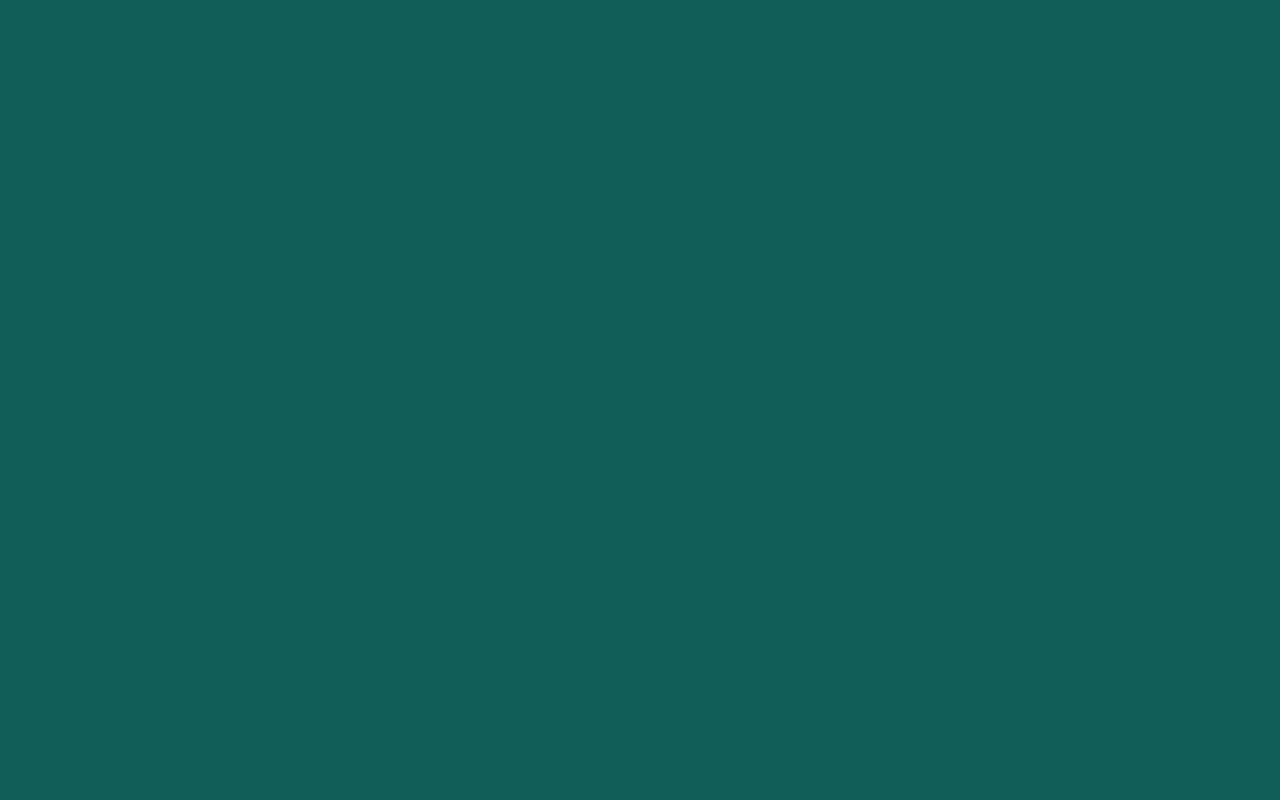
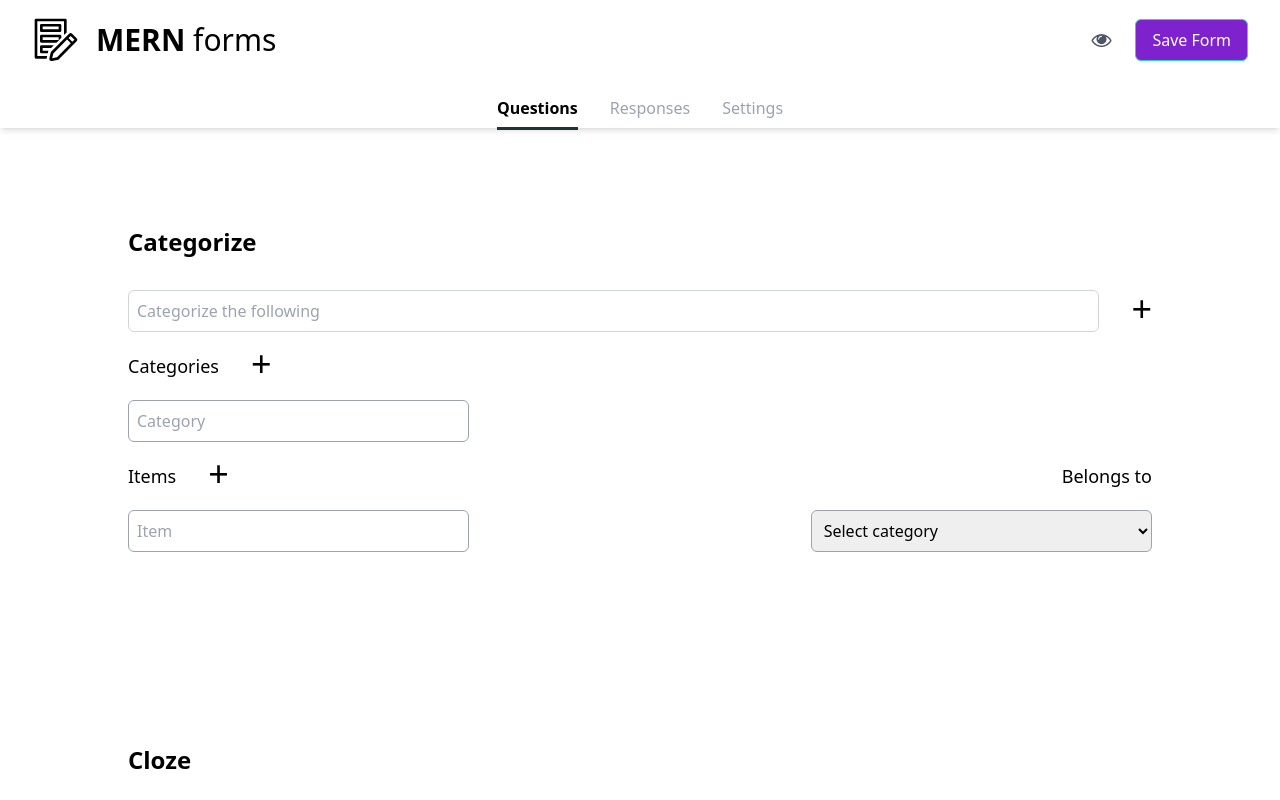
Before and after one commit to osSidd/mern-forms, a React (Vite) app in the folder client/: page /forms/questions in a window 1280 px wide. Before the commit this address had no page. Shown: the top 800 px of the page. Built offline with nearby package versions, Linux system fonts and the light colour scheme.

Commit message:
added home page navigation, heading and logo

```diff
--- a/client/index.html
+++ b/client/index.html
@@ -2,10 +2,10 @@
 <html lang="en">
   <head>
     <meta charset="UTF-8" />
-    <link rel="icon" type="image/svg+xml" href="/vite.svg" />
+    <link rel="icon" type="image/svg+xml" href="./src/assets/logo.svg" />
     <meta name="viewport" content="width=device-width, initial-scale=1.0" />
     <link rel="stylesheet" href="https://cdnjs.cloudflare.com/ajax/libs/font-awesome/4.7.0/css/font-awesome.min.css">
-    <title>Vite + React</title>
+    <title>MERN forms</title>
   </head>
   <body>
     <div id="root"></div>
--- a/client/src/App.jsx
+++ b/client/src/App.jsx
@@ -1,19 +1,22 @@
-import {BrowserRouter, Routes, Route, Link} from 'react-router-dom'
+import {BrowserRouter, Routes, Route} from 'react-router-dom'
 import './App.css'
 import { Suspense, lazy } from 'react'
 
+const Home = lazy(() => import('./pages/home'))
 const FormBuilder = lazy(() => import('./pages/formBuilder'))
 const FormRender = lazy(() => import('./pages/formRender'))
-// const homePageBtn = 'px-8 py-3 bg-blue-400 text-white font-bold mx-5 mb-4 block w-fit'
+
 export default function App(){
   return(
-    <div className='min-h-screen bg-teal-800 '>
+    <div className='min-h-screen'>
       <BrowserRouter>
         <Suspense fallback={<div>Loading...</div>}>
         <Routes>
-          {/* <Route path='/' element={<div><Link className={homePageBtn} to='/builder'>Builder</Link><Link className={homePageBtn} to='/render'>Render</Link></div>}/> */}
-          <Route path='/' element={<FormBuilder/>}/>
-          <Route path='render' element={<FormRender/>}/>
+          <Route path='/' element={<Home/>}/>
+          <Route path='forms'>
+            <Route index path='questions' element={<FormBuilder/>}/>
+            <Route path='preview' element={<FormRender/>}/>
+          </Route>
         </Routes>
         </Suspense>
       </BrowserRouter>
--- /dev/null
+++ b/client/src/components/header.jsx
@@ -0,0 +1,13 @@
+import { Link } from 'react-router-dom'
+import logo from '../assets/logo.svg'
+
+export default function Header(){
+    return (
+        <Link title='MERN forms' to='/'>
+            <div className="w-fit flex items-center">
+                <img src={logo} alt="logo" className="w-12 mr-4"/>
+                <h1 className="text-3xl"><span className="uppercase font-semibold">mern</span> forms</h1>
+            </div>
+        </Link>
+    )
+}
--- a/client/src/pages/formBuilder.css
+++ b/client/src/pages/formBuilder.css
@@ -1,3 +1,7 @@
 .container{
     @apply bg-blue-300 text-yellow-100;
 }
+
+.active{
+    border-bottom: 3px solid #233;
+}
--- a/client/src/pages/formBuilder.jsx
+++ b/client/src/pages/formBuilder.jsx
@@ -1,7 +1,12 @@
+import { Link, NavLink } from "react-router-dom";
 import { useState } from "react";
+
+import './formBuilder.css'
+
 import Categorize from "../components/formBuilder/categorize";
 import Cloze from "../components/formBuilder/cloze";
 import Comprehension from "../components/formBuilder/comprehension";
+import Header from "../components/header";
 
 import useCategorize from "../hooks/formBuilder/useCategorize";
 import useCloze from "../hooks/formBuilder/useCloze";
@@ -48,14 +53,26 @@ export default function FormBuilder(){
     }
 
     return (
-        <div className="mx-8 py-8">
-            <h1 className="text-5xl font-bold">Form Builder</h1>
+        <>
+            <header className=" shadow-md fixed top-0 left-0 w-full bg-white">
+                <div className="py-4 px-8 flex items-center">
+                    <Header/>
+                    <div className="ml-auto mr-2">
+                        <Link className="p-4 hover:bg-gray-50 rounded-full" title="preview" to='preview' target="_blank" rel="noreferrer"><i className="fa fa-eye text-xl text-gray-600"></i></Link>
+                    </div>
+                    <button title="save form" onClick={submitForm} className='bg-purple-700 text-white capitalize py-2 px-4'>save form</button>
+                </div>
+                <div className="text-center mt-4 pb-2">
+                    <NavLink className='mx-4 pb-2 font-semibold' to='/forms/questions'>Questions</NavLink>
+                    <NavLink className='mx-4 text-gray-400' to='/forms/responses'>Responses</NavLink>
+                    <NavLink className='mx-4 text-gray-400' to='/forms/settings'>Settings</NavLink>
+                </div>
+            </header>
             <label className='mt-8 mx-auto block' htmlFor="heading">Form heading:</label>
             <input className='w-5/12 p-2' placeholder="Enter form heading" type="text" name="heading" value={heading} onChange={e => setHeading(e.target.value)}/>
             <Categorize categorize={categorize}/>
             <Cloze cloze={cloze}/>
             <Comprehension comprehension={comprehension}/>
-            <button onClick={submitForm} className='bg-orange-200 py-2 px-4'>Submit</button>
-        </div>
+        </>
     )
 }
--- /dev/null
+++ b/client/src/pages/home.jsx
@@ -0,0 +1,22 @@
+import { Link } from "react-router-dom"
+import Header from "../components/header"
+
+export default function HomePage(){
+
+    return(
+        <>
+            <header className="bg-white border-b border-gray-300 py-4 px-8 fixed top-0 left-0 w-full">
+                <Header/>
+            </header>
+            <main className="mt-48">
+                <div className="text-center">
+                    <h2 className="text-6xl font-light">Get insights quickly, with MERN forms</h2>
+                    <p className="mt-5 text-xl text-gray-600">Easily create and share online forms and surveys, and analyze responses in real-time.</p>
+                </div>
+                <div>
+                    <Link className='px-8 py-3 rounded-md bg-primary text-white font-semibold mx-auto mt-12 mb-4 block w-fit' to='/forms/questions'>Go to Forms</Link>
+                </div>
+            </main>
+        </>
+    )
+}
--- a/client/tailwind.config.js
+++ b/client/tailwind.config.js
@@ -2,7 +2,11 @@
 export default {
   content: ["./src/**/*.{html,js,jsx}"],
   theme: {
-    extend: {},
+    extend: {
+      colors: {
+        "primary": "#1a73e8"
+      }
+    },
   },
   plugins: [],
 }
--- a/package.json
+++ b/package.json
@@ -1,5 +1,5 @@
 {
-    "name": "formbuilder",
+    "name": "mern-forms",
     "version": "0.0.0",
     "description": "A form builder using MERN stack",
     "scripts": {
```
Also changed, not shown: client/src/assets/logo.svg (added).
